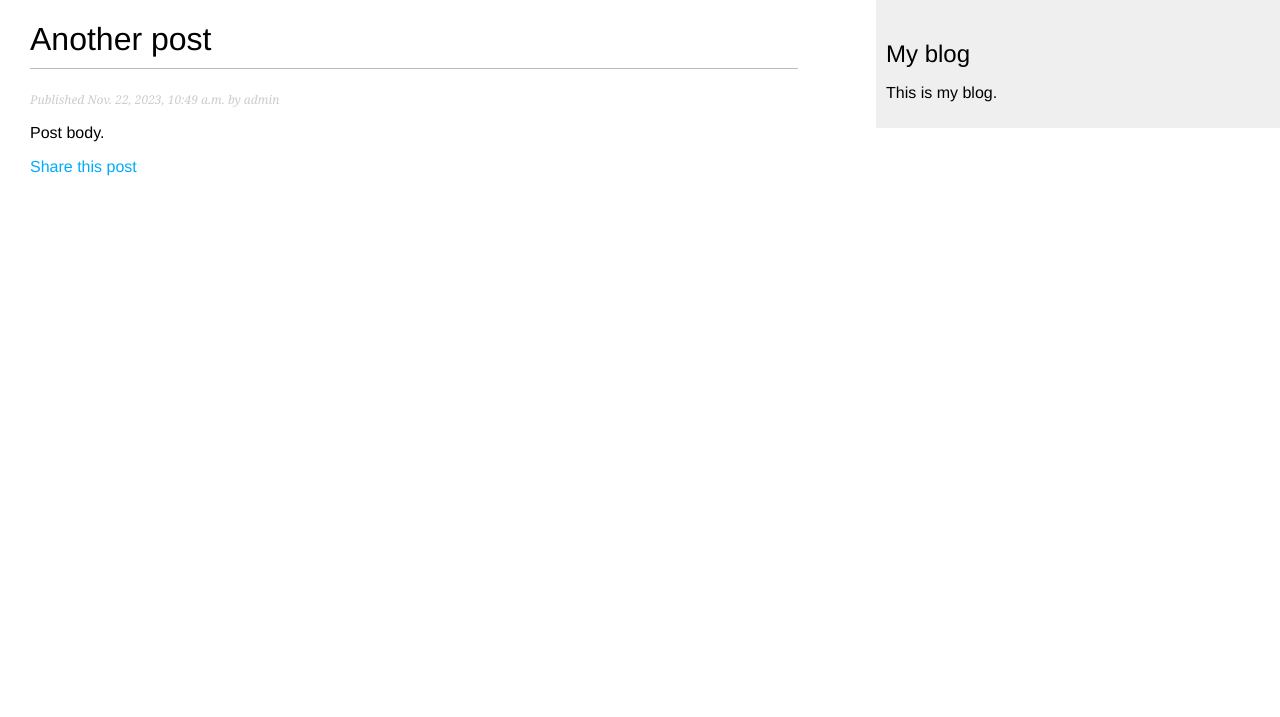
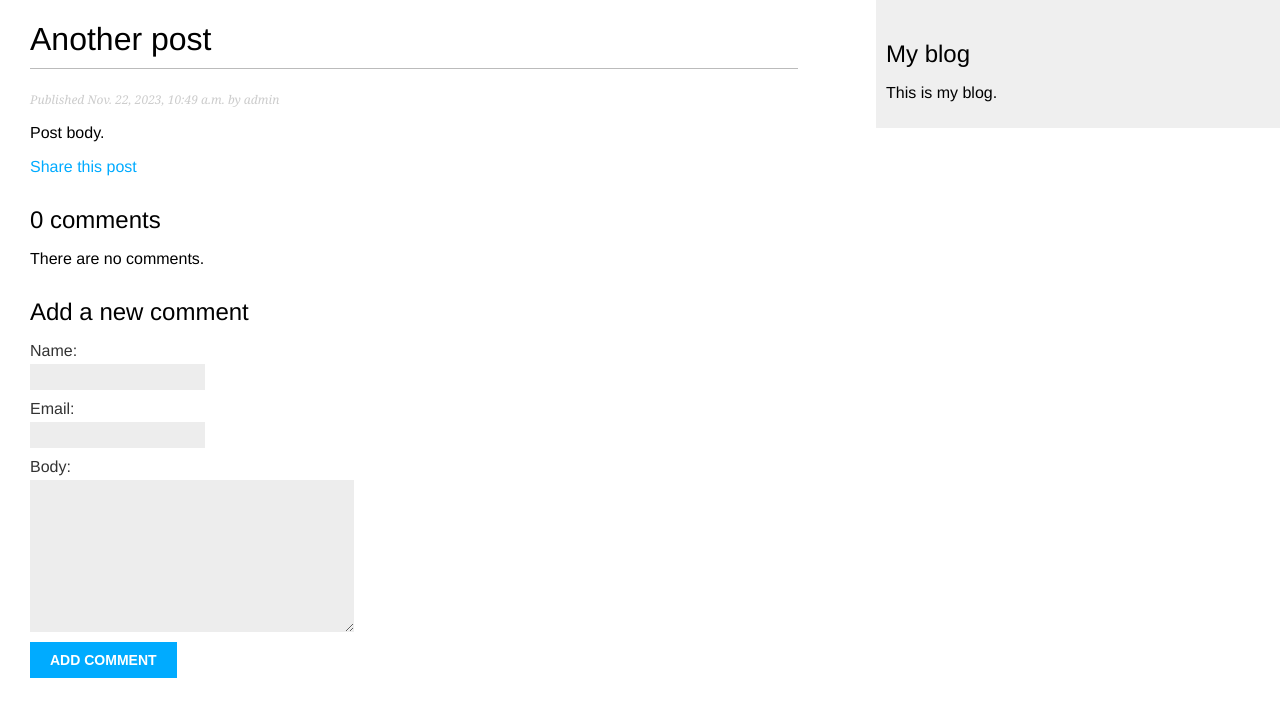
Before and after one commit to SlowFlo/Django-5-by-example, a Django app: a page that uses mysite/blog/templates/blog/post/detail.html in a window 1280 px wide. Shown: the top 717 px of the page. Run offline with Django 5.2, Linux system fonts and the light colour scheme; data comes from the database, SQL or seed files in the repository; both versions use the stored data as it was after the commit.

Commit message:
feat: implement comments feature for blog posts
This commit adds a new 'Comment' feature to the blog. A 'Comment' model is created in 'models.py', with corresponding updates to 'admin.py', 'forms.py', and 'views.py'. A new URL path for posting comments is added in 'urls.py'. Finally, new templates are created to display and add comments, with updates to existing templates to incorporate the comments section.

```diff
--- a/mysite/blog/forms.py
+++ b/mysite/blog/forms.py
@@ -1,4 +1,6 @@
 from django import forms
+
+from .models import Comment
 
 
 class EmailPostForm(forms.Form):
@@ -6,3 +8,9 @@ class EmailPostForm(forms.Form):
     email = forms.EmailField()
     to = forms.EmailField()
     comments = forms.CharField(required=False, widget=forms.Textarea)
+
+
+class CommentForm(forms.ModelForm):
+    class Meta:
+        model = Comment
+        fields = ["name", "email", "body"]
--- a/mysite/blog/models.py
+++ b/mysite/blog/models.py
@@ -60,3 +60,22 @@ class Post(models.Model):
             "blog:post_detail",
             args=[self.publish.year, self.publish.month, self.publish.day, self.slug],
         )
+
+
+class Comment(models.Model):
+    post = models.ForeignKey(Post, on_delete=models.CASCADE, related_name="comments")
+    name = models.CharField(max_length=80)
+    email = models.EmailField()
+    body = models.TextField()
+    created = models.DateTimeField(auto_now_add=True)
+    updated = models.DateTimeField(auto_now=True)
+    active = models.BooleanField(default=True)  # None by default if default isn't set
+
+    class Meta:
+        ordering = ["created"]
+        indexes = [
+            models.Index(fields=["created"]),
+        ]
+
+    def __str__(self):
+        return f"Comment by {self.name} on {self.post}"
--- a/mysite/blog/templates/blog/post/detail.html
+++ b/mysite/blog/templates/blog/post/detail.html
@@ -13,4 +13,28 @@
             Share this post
         </a>
     </p>
+
+    {% comment %}
+    The "with" tag is useful for avoiding hitting the database or accessing expensive methods multiple times.
+    {% endcomment %}
+    {% with comments.count as total_comments %}
+        <h2>
+            {% comment %}
+            0 comments, 1 comment, N comments
+            {% endcomment %}
+            {{ total_comments }} comment{{ total_comments|pluralize }}
+        </h2>
+    {% endwith %}
+    {% for comment in comments %}
+        <div class="comment">
+            <p class="info">
+                Comment {{ forloop.counter }} by {{ comment.name }}
+                {{ comment.created }}
+            </p>
+            {{ comment.body|linebreaks }}
+        </div>
+    {% empty %}
+        <p>There are no comments.</p>
+    {% endfor %}
+    {% include "blog/post/includes/comment_form.html" %}
 {% endblock %}
--- /dev/null
+++ b/mysite/blog/templates/blog/post/includes/comment_form.html
@@ -0,0 +1,6 @@
+<h2>Add a new comment</h2>
+<form action="{% url "blog:post_comment" post.id %}" method="post">
+    {{ form.as_p }}
+    {% csrf_token %}
+    <p><input type="submit" value="Add comment"></p>
+</form>
--- a/mysite/blog/templates/blog/post/share.html
+++ b/mysite/blog/templates/blog/post/share.html
@@ -12,7 +12,7 @@
         <h1>Share "{{ post.title }}" by e-mail</h1>
 
         {% comment %}
-        Add novalidate attribute to deactivate the browser validation and test the Django one.
+        Add "novalidate" attribute to deactivate the browser validation and test the Django one.
         {% endcomment %}
         <form method="post">
             {% comment %}
--- a/mysite/blog/urls.py
+++ b/mysite/blog/urls.py
@@ -14,4 +14,5 @@ urlpatterns = [
         name="post_detail",
     ),
     path("<int:post_id>/share/", views.post_share, name="post_share"),
+    path("<int:post_id>/comment/", views.post_comment, name="post_comment"),
 ]
--- a/mysite/blog/views.py
+++ b/mysite/blog/views.py
@@ -1,10 +1,10 @@
 from django.core.mail import send_mail
-from django.core.paginator import Paginator, EmptyPage, PageNotAnInteger
 from django.shortcuts import render, get_object_or_404
+from django.views.decorators.http import require_POST
 from django.views.generic import ListView
 
-from blog.forms import EmailPostForm
-from blog.models import Post
+from .forms import EmailPostForm, CommentForm
+from .models import Post
 
 
 class PostListView(ListView):
@@ -47,7 +47,17 @@ def post_detail(request, year, month, day, post):
         publish__day=day,
     )
 
-    return render(request, "blog/post/detail.html", {"post": post})
+    # List of active comments for this post
+    comments = post.comments.filter(active=True)
+
+    # Form for users to comment
+    form = CommentForm()
+
+    return render(
+        request,
+        "blog/post/detail.html",
+        {"post": post, "comments": comments, "form": form},
+    )
 
 
 def post_share(request, post_id):
@@ -79,3 +89,27 @@ def post_share(request, post_id):
     return render(
         request, "blog/post/share.html", {"post": post, "form": form, "sent": sent}
     )
+
+
+@require_POST  # throw a 405 (method not allowed) if not an HTTP POST method
+def post_comment(request, post_id):
+    post = get_object_or_404(Post, id=post_id, status=Post.Status.PUBLISHED)
+    comment = None
+
+    # A comment was posted
+    form = CommentForm(data=request.POST)
+    if form.is_valid():
+        # Create a Comment object without saving it to the database
+        comment = form.save(commit=False)
+
+        # Assign the post to the comment
+        comment.post = post
+
+        # Save the comment to the database
+        comment.save()
+
+    return render(
+        request,
+        "blog/post/comment.html",
+        {"post": post, "form": form, "comment": comment},
+    )
```
Also changed, not shown: mysite/blog/admin.py (+8 -1 lines), mysite/blog/templates/blog/post/comment.html (added, +12 -0 lines), mysite/blog/migrations/0003_comment.py (added), mysite/db.sqlite3.
